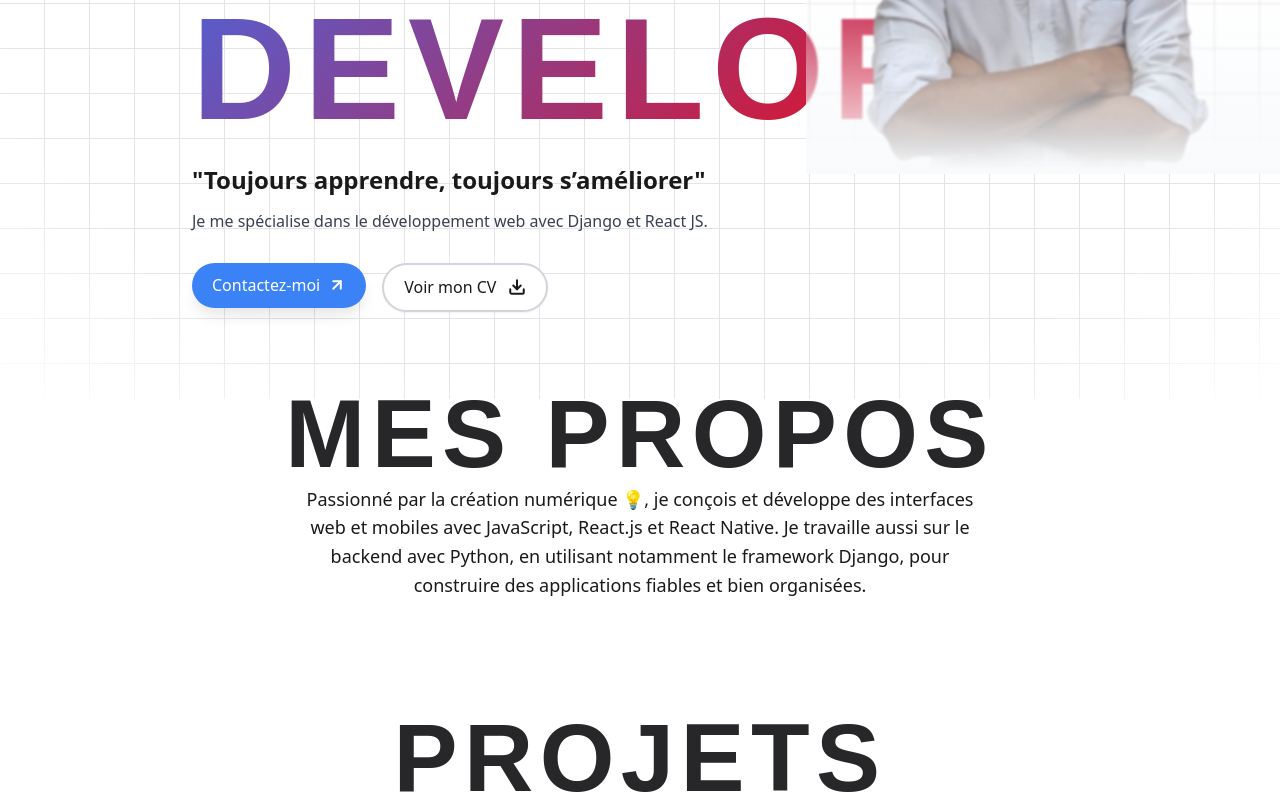
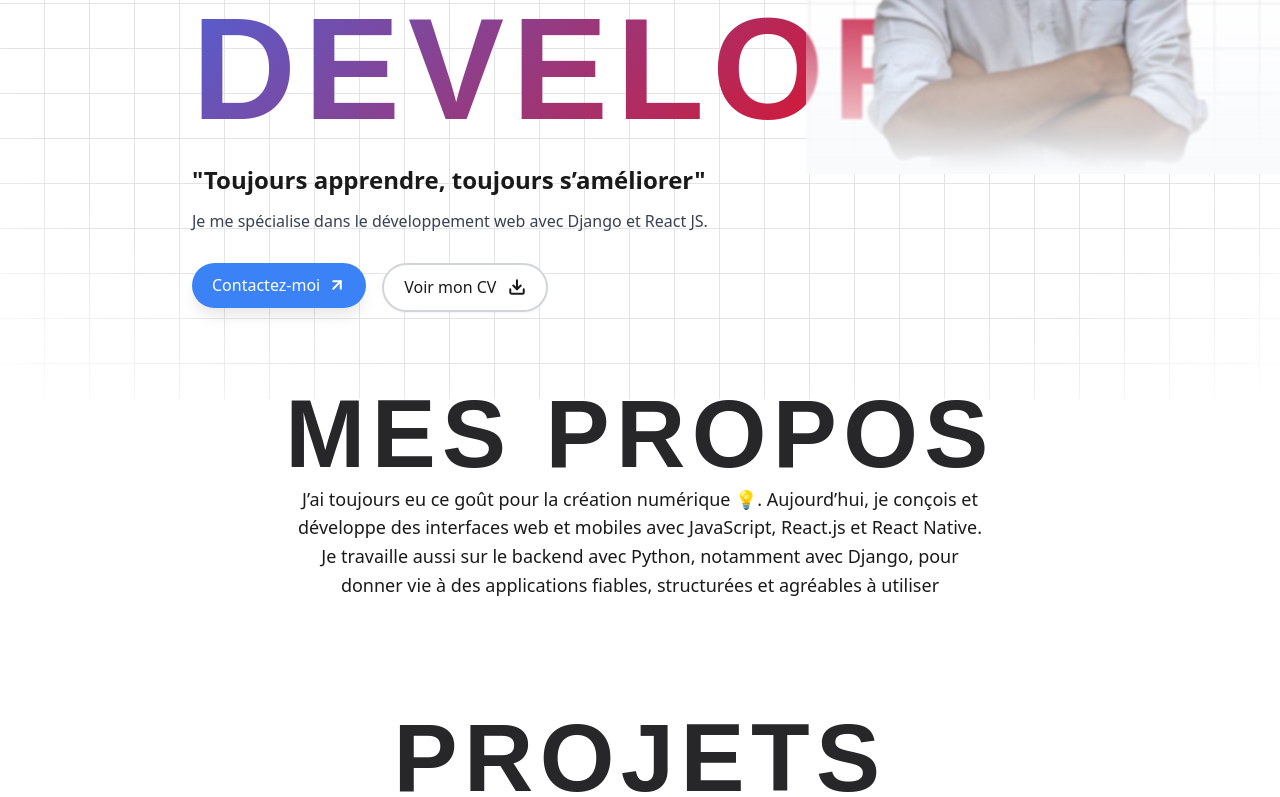
Before and after one commit to Julio23F/juliofaralahy-soudeur, a Next.js app: page / in a window 1280 px wide. Shown: the part 401-1198 px from the top of the page. Built offline with nearby package versions, Linux system fonts and the light colour scheme; a web font is replaced by a local one.

Commit message:
UI: update PROPOS

```diff
--- a/src/app/page.tsx
+++ b/src/app/page.tsx
@@ -274,7 +274,8 @@ const AboutSection = () => {
       <div style={styles.sectionContainer}>
         <h2 style={styles.sectionTitle} className={`${karantina.className}`}>MES PROPOS</h2>
         <p style={styles.aboutText}>
-        Passionné par la création numérique 💡, je conçois et développe des interfaces web et mobiles avec JavaScript, React.js et React Native. Je travaille aussi sur le backend avec Python, en utilisant notamment le framework Django, pour construire des applications fiables et bien organisées.
+        {/* Passionné par la création numérique 💡, je conçois et développe des interfaces web et mobiles avec JavaScript, React.js et React Native. Je travaille aussi sur le backend avec Python, en utilisant notamment le framework Django, pour construire des applications fiables et bien organisées. */}
+          J’ai toujours eu ce goût pour la création numérique 💡. Aujourd’hui, je conçois et développe des interfaces web et mobiles avec JavaScript, React.js et React Native. Je travaille aussi sur le backend avec Python, notamment avec Django, pour donner vie à des applications fiables, structurées et agréables à utiliser
         </p>
       </div>
     </section>
@@ -819,7 +820,7 @@ const styles: { [key: string]: CSSProperties } = {
   aboutText: {
     fontSize: 'clamp(1rem, 1.6vw, 1.125rem)',
     lineHeight: '1.6',
-    width: 'min(75%, 95%)',
+    width: 'min(77%, 95%)',
     margin: 'auto'
   },
 
```
